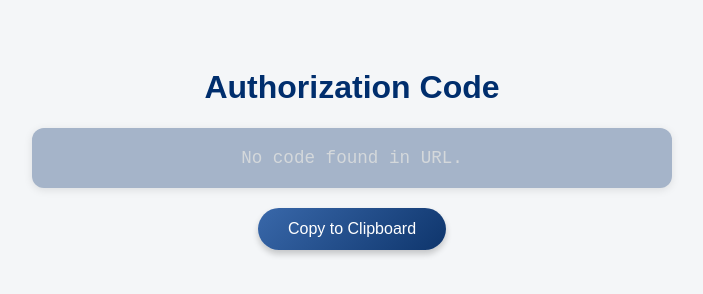
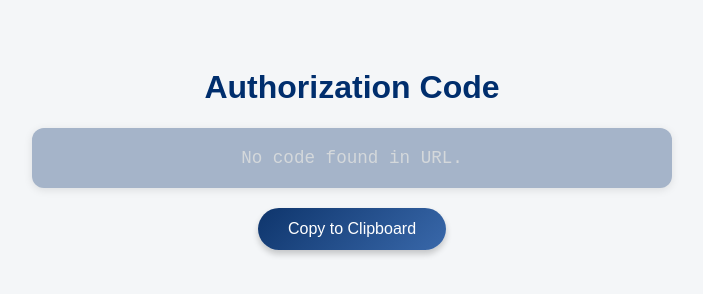
Before and after one commit to DI-dev-ET/redirect_url, a plain HTML site: page index.html in a window 1280 px wide. In both pictures the pointer is over the button "Copy to Clipboard". Shown: the whole page, without its empty margins (288-991 px from the left). Drawn offline with Linux system fonts and the light colour scheme.

Commit message:
Update index.html

```diff
--- a/index.html
+++ b/index.html
@@ -36,7 +36,7 @@
       transition: background 0.3s ease;
     }
     button:hover {
-      background: linear-gradient(135deg, #3968AA, #0E356C);
+      background: linear-gradient(135deg,#0E356C, #3968AA);
     }
   </style>
 </head>
```
